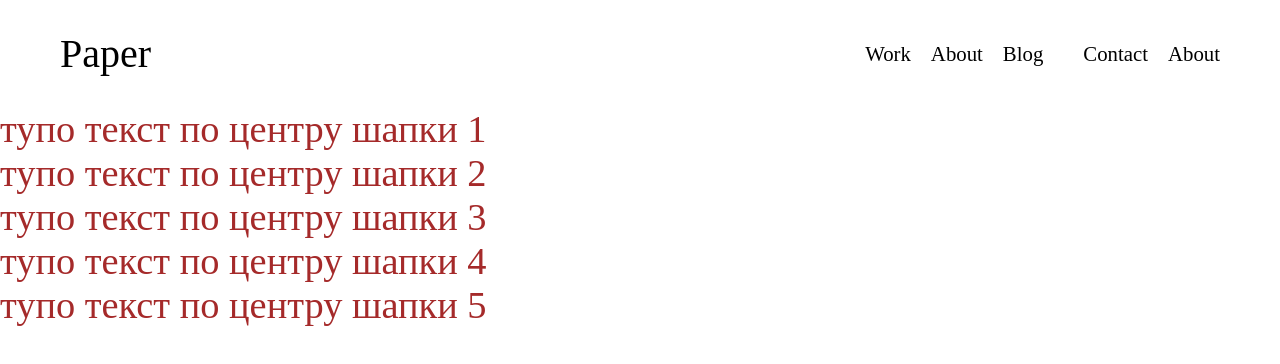
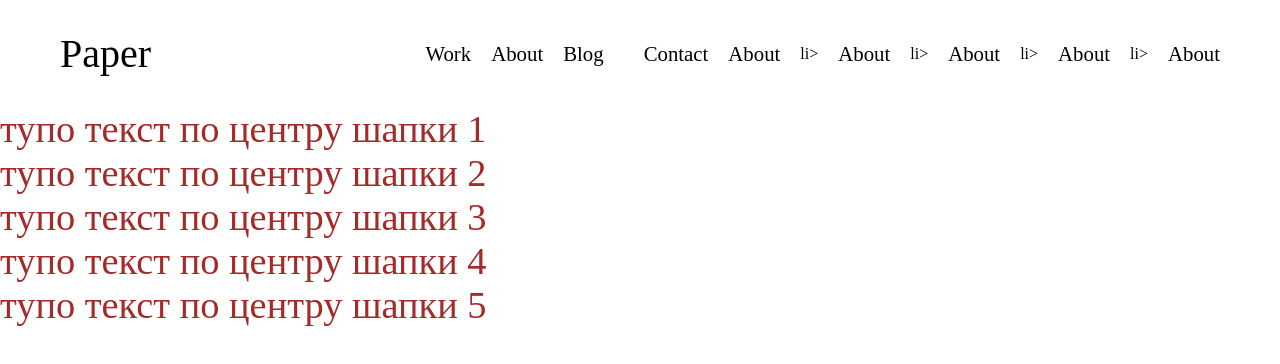
Before and after one commit to d-zhar/Lesson1, a plain HTML site: page index.html in a window 1280 px wide. Drawn offline with Linux system fonts and the light colour scheme.

Commit message:
first commit

```diff
--- a/index.html
+++ b/index.html
@@ -30,6 +30,18 @@
             <li>
               <a class="header__nav-link" href="">About</a>
             </li>
+            li>
+              <a class="header__nav-link" href="">About</a>
+            </li>
+            li>
+              <a class="header__nav-link" href="">About</a>
+            </li>
+            li>
+              <a class="header__nav-link" href="">About</a>
+            </li>
+            li>
+              <a class="header__nav-link" href="">About</a>
+            </li>
           </ul>
         </nav>
       </div>
```
